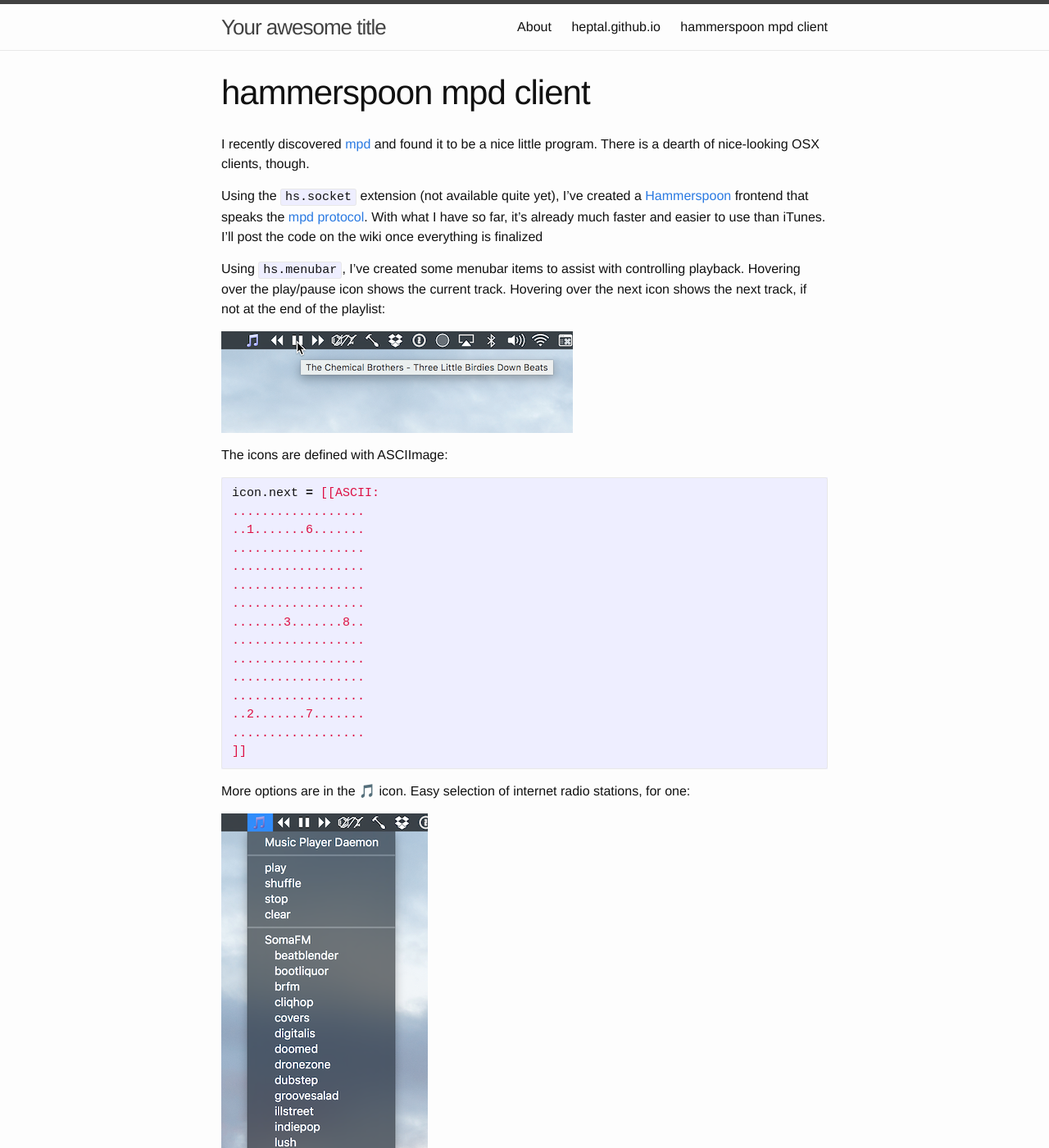
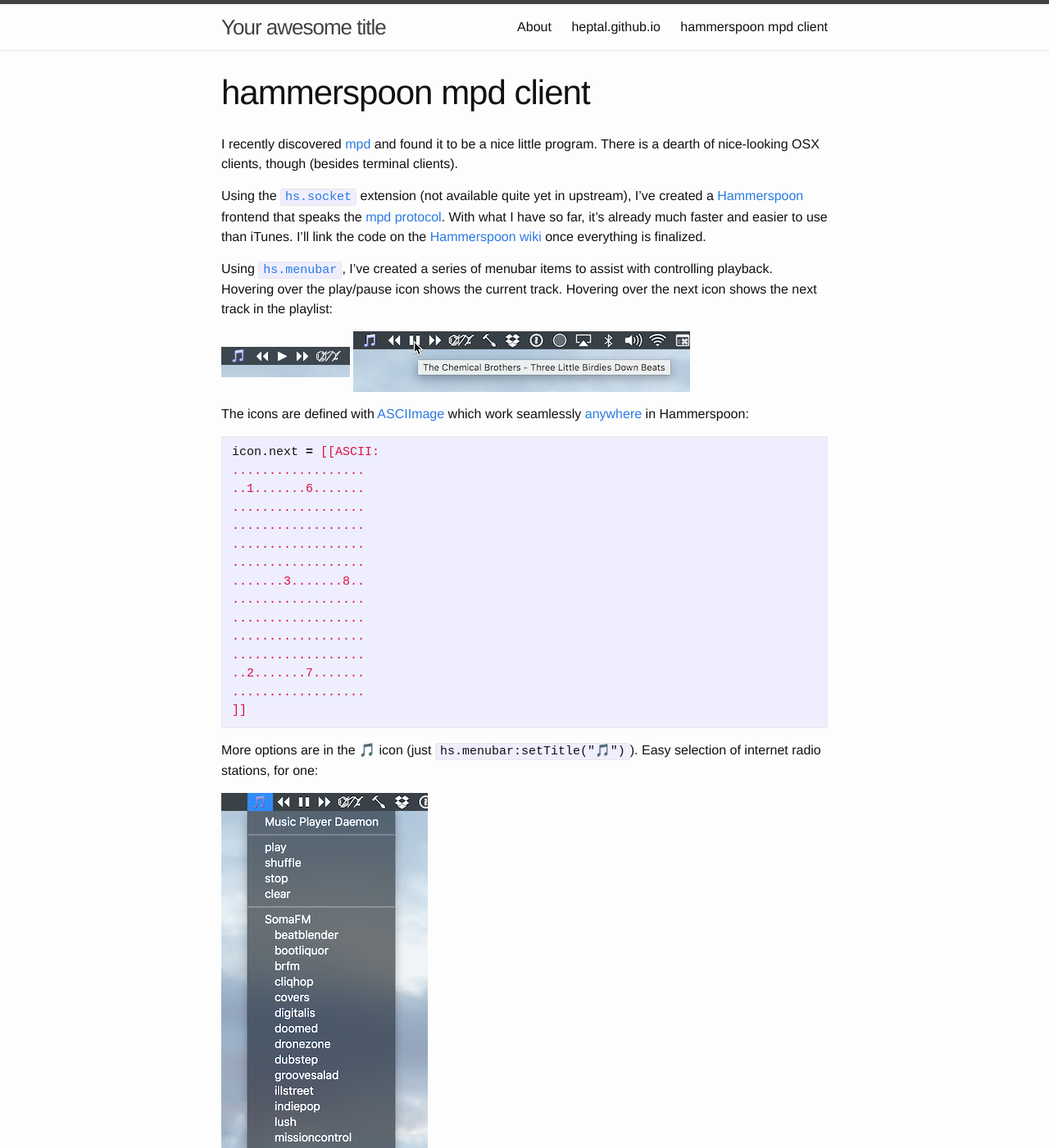
Before and after one commit to heptal/heptal.github.io, a Jekyll site: the page built from mpd.md, in a window 1280 px wide and 1400 px high. Shown: the whole window at 82% size. Built offline with Jekyll 4.4.1, drawn with Linux system fonts in a browser that asks for light colours; Markdown is read by kramdown in place of the engine named in the settings; some of the changed text lies outside the part shown.

Commit message:
update mpd page

````diff
--- a/_config.yml
+++ b/_config.yml
@@ -18,4 +18,6 @@
 github_username:  heptal
 
 # Build settings
-markdown: redcarpet
+kramdown:
+  input: GFM
+  syntax_highlighter: rouge
--- a/mpd.md
+++ b/mpd.md
@@ -3,15 +3,16 @@
 title: hammerspoon mpd client
 ---
 
-I recently discovered [mpd](http://www.musicpd.org) and found it to be a nice little program. There is a dearth of nice-looking OSX clients, though.
+I recently discovered [mpd](http://www.musicpd.org) and found it to be a nice little program. There is a dearth of nice-looking OSX clients, though (besides terminal clients).
 
-Using the `hs.socket` extension (not available quite yet), I've created a [Hammerspoon](http://hammerspoon.org) frontend that speaks the [mpd protocol](http://www.musicpd.org/doc/protocol/index.html). With what I have so far, it's already much faster and easier to use than iTunes. I'll post the code on the wiki once everything is finalized
+Using the [`hs.socket`](https://github.com/Hammerspoon/hammerspoon/pull/791) extension (not available quite yet in upstream), I've created a [Hammerspoon](http://hammerspoon.org) frontend that speaks the [mpd protocol](http://www.musicpd.org/doc/protocol/index.html). With what I have so far, it's already much faster and easier to use than iTunes. I'll link the code on the [Hammerspoon wiki](https://github.com/Hammerspoon/hammerspoon/wiki/Sample-Configurations) once everything is finalized.
 
-Using `hs.menubar`, I've created some menubar items to assist with controlling playback. Hovering over the play/pause icon shows the current track. Hovering over the next icon shows the next track, if not at the end of the playlist:
+Using [`hs.menubar`](http://www.hammerspoon.org/docs/hs.menubar.html), I've created a series of menubar items to assist with controlling playback. Hovering over the play/pause icon shows the current track. Hovering over the next icon shows the next track in the playlist:
 
+![](media/paused.png)
 ![](media/tooltip.png)
 
-The icons are defined with ASCIImage:
+The icons are defined with [ASCIImage](https://github.com/cparnot/ASCIImage) which work seamlessly [anywhere](http://www.hammerspoon.org/docs/hs.image.html#imageFromASCII) in Hammerspoon:
 
 ```lua
 icon.next = [[ASCII:
@@ -31,17 +32,17 @@
 ]]
 ```
 
-More options are in the 🎵 icon. Easy selection of internet radio stations, for one:
+More options are in the 🎵 icon (just `hs.menubar:setTitle("🎵")`). Easy selection of internet radio stations, for one:
 
 ![](media/dropdown.png)
 
-Song changes are announced with `hs.notify`:
+Song changes are announced with [`hs.notify`](http://www.hammerspoon.org/docs/hs.notify.html):
 
 ![](media/notification.png)
 
 
-Using `hs.chooser`'s `queryChangedCallback`, I send a search command to `mpd` and parse the results into a chooser list. Selecting an item adds it to the current playlist and immediately plays it.
-Searching across the whole database (currently 540 artists, 524 albums, 6944 songs) is no problem at all:
+Using [`hs.chooser:queryChangedCallback`](http://www.hammerspoon.org/docs/hs.chooser.html#queryChangedCallback), I send a search command to mpd and parse the results into a chooser list. Selecting an item adds it to the current playlist and immediately plays it.
+Searching across the whole database (currently about 7000 songs, still in the process of migrating a bunch of music using [beets](http://beets.io)) is no problem at all:
 
 <p><video width="640" height="480" autoplay loop muted>
 <source src="media/search.mp4" type="video/mp4">
@@ -52,3 +53,7 @@
 <p><video width="640" height="480" autoplay loop muted>
 <source src="media/album.mp4" type="video/mp4">
 </video></p>
+
+Now with album art! Added a function to `hs.image` that extracts album art using `AVFoundation`'s `AVAsset` class:
+
+![](media/albumart.png)
````
Also changed, not shown: Gemfile.lock, media/albumart.png (added), media/paused.png (added), media/tooltip.png.
